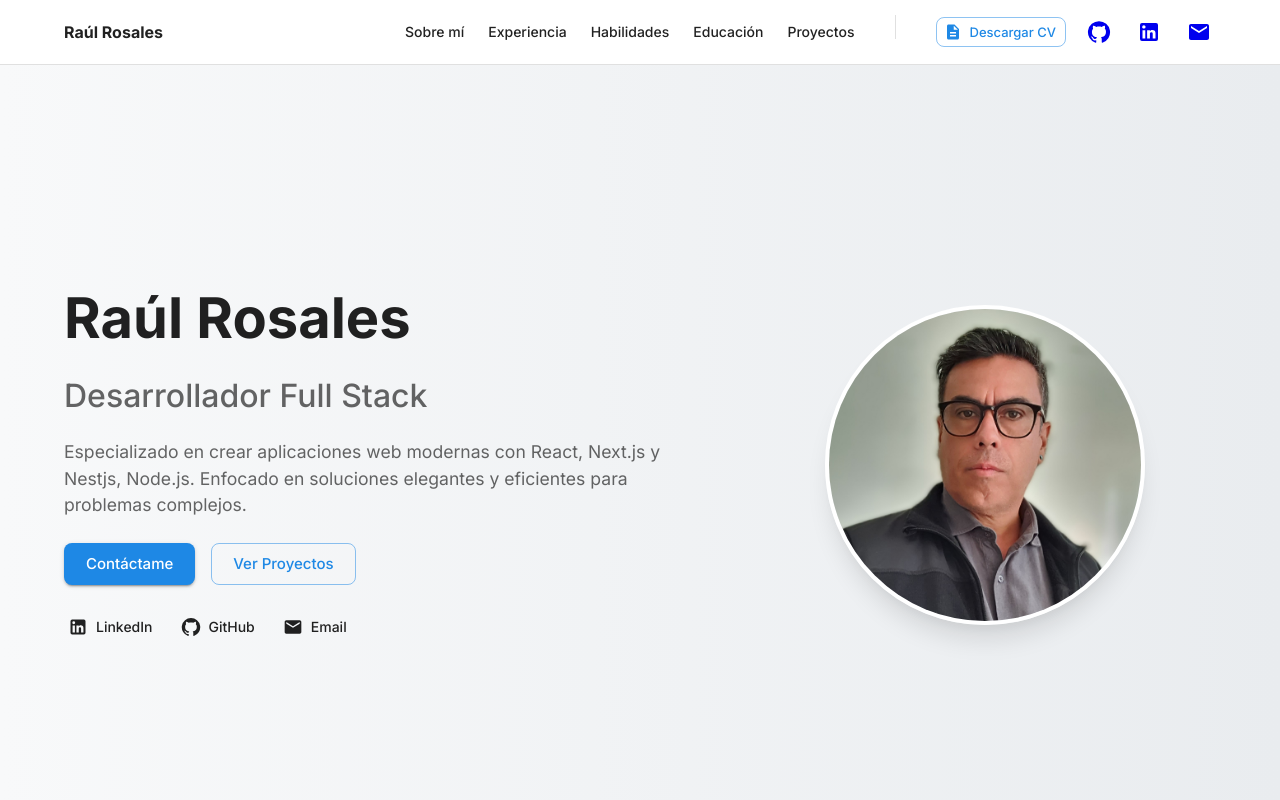
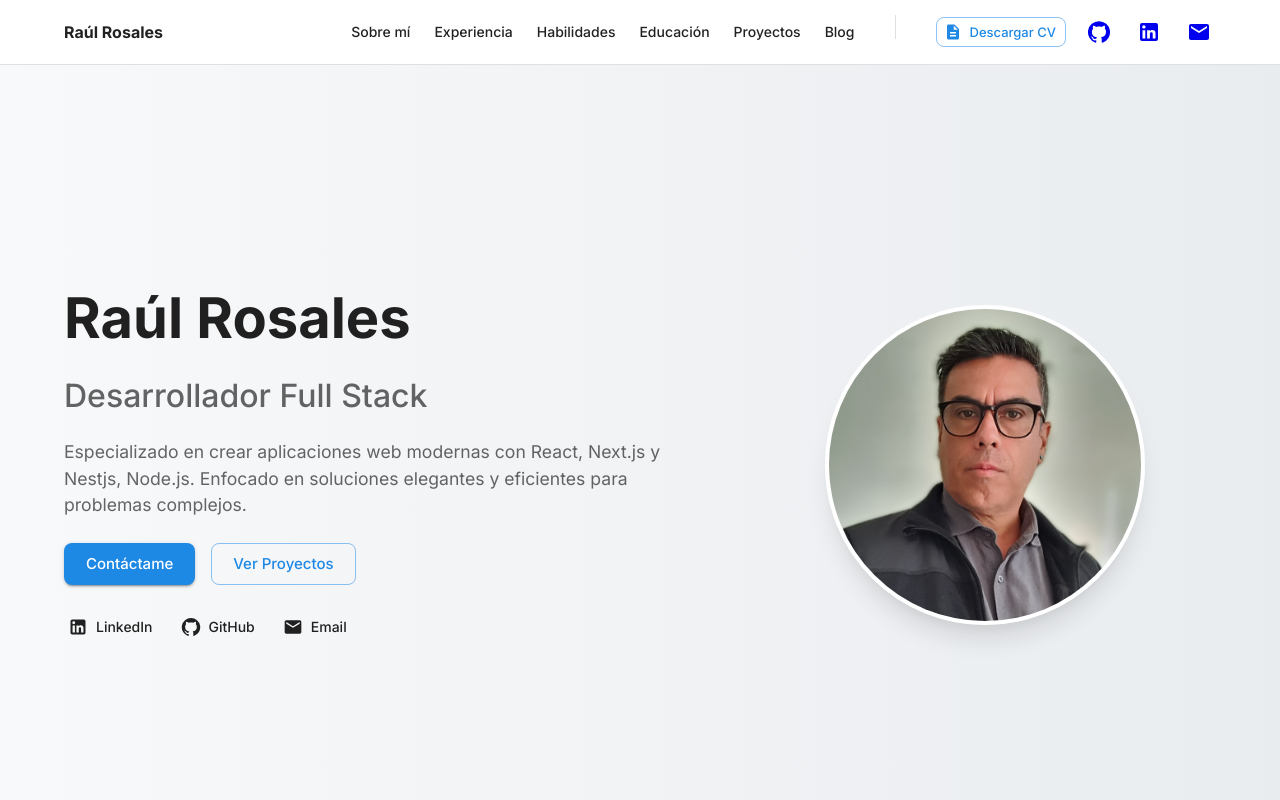
Before and after one commit to Artenlaclase/cv-RaulRosales, a Next.js app: page / in a window 1280 px wide. Shown: the top 800 px of the page. Built offline with nearby package versions, Linux system fonts and the light colour scheme; what @mui/material-nextjs would draw is missing.

Commit message:
Update Navbar.tsx

```diff
--- a/src/components/Navbar.tsx
+++ b/src/components/Navbar.tsx
@@ -47,7 +47,7 @@ export default function Navbar() {
     { name: "Habilidades", href: "/#skills" },
     { name: "Educación", href: "/#education" },
     { name: "Proyectos", href: "/#projects" },
-   // { name: "Blog", href: "/blog" },
+    { name: "Blog", href: "/blog" },
   ]
 
   const handleMenuToggle = () => setIsMenuOpen(!isMenuOpen)
```
